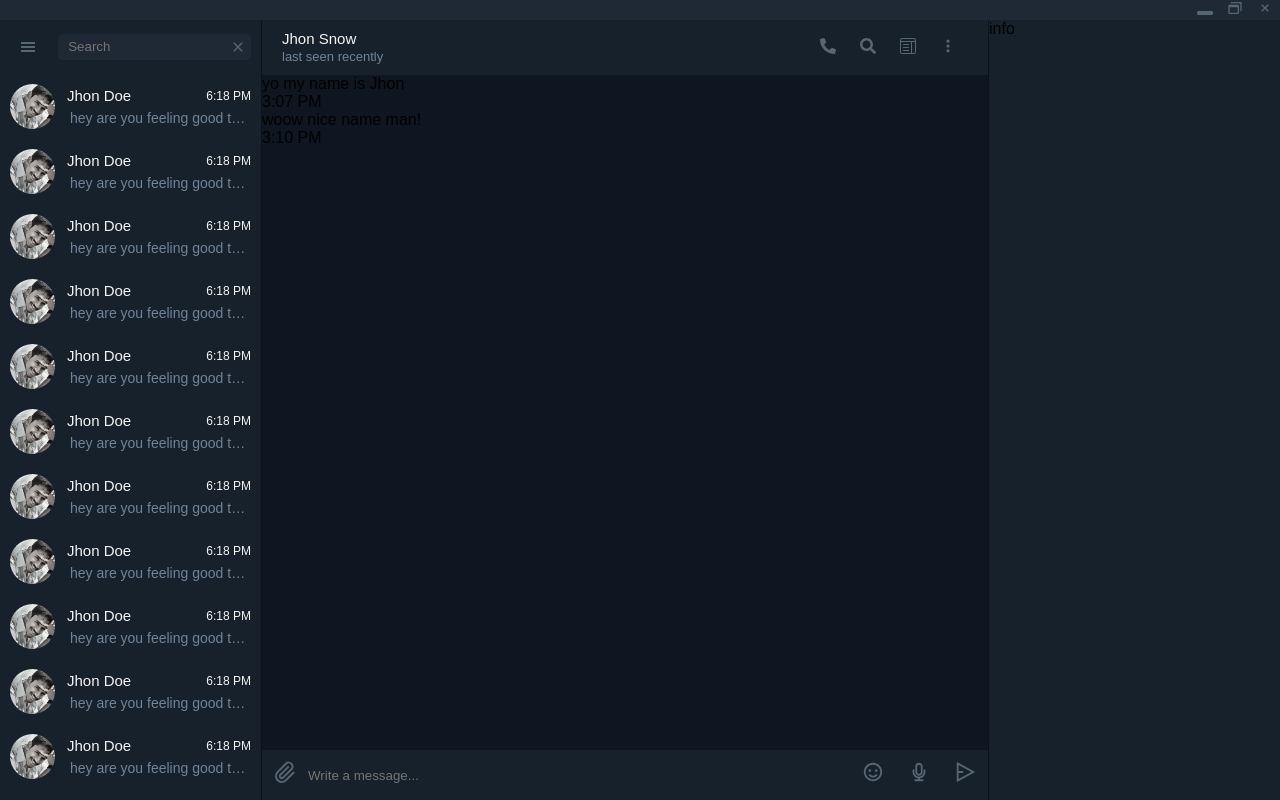
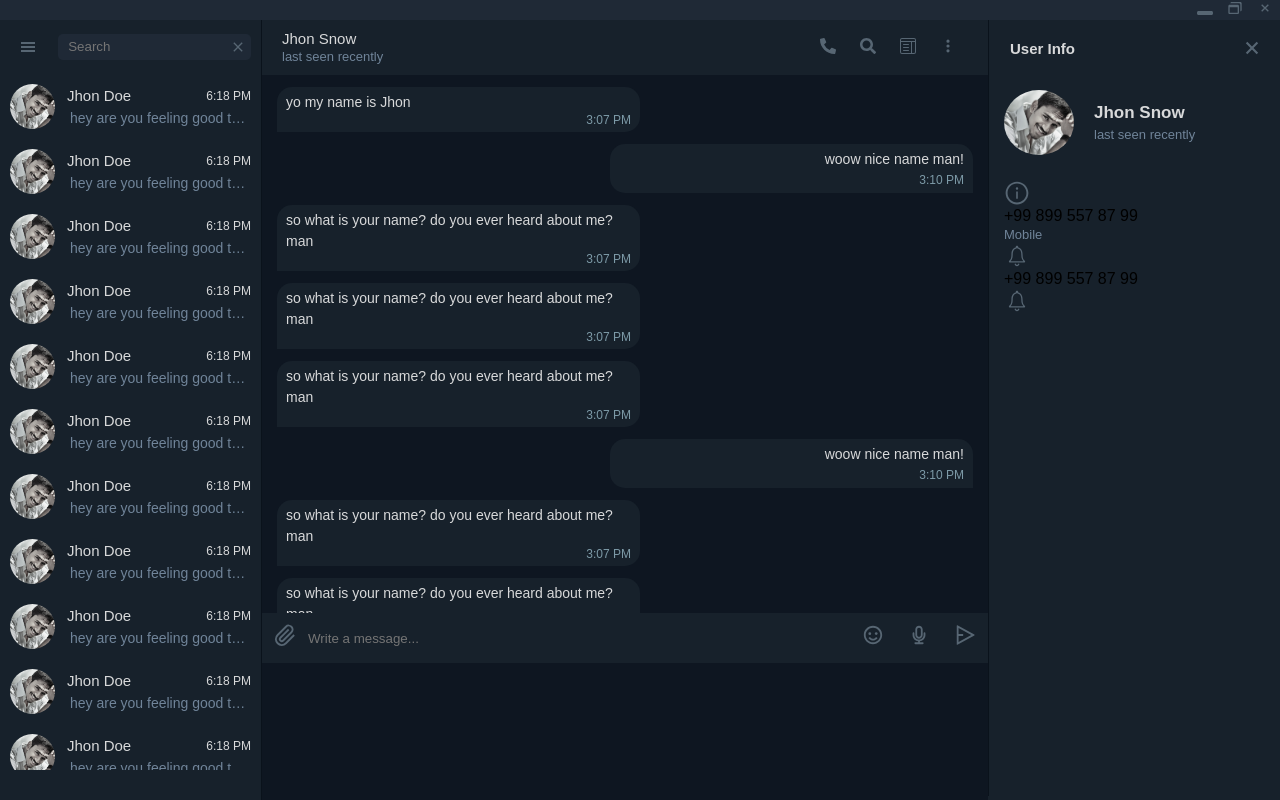
Before and after one commit to Akhmadjon-dev/last-telegram-clone, a React (Create React App) app: page / in a window 1280 px wide. Built offline with nearby package versions, Linux system fonts and the light colour scheme.

Commit message:
info section header done

```diff
--- a/src/container/App.css
+++ b/src/container/App.css
@@ -55,7 +55,7 @@
 .contact__user{
     overflow: scroll;
     scrollbar-width: 0;
-    height: 90vh;
+    height: 87vh;
     -ms-overflow-style: none;  /* Internet Explorer 10+ */
 }
 .chat{
--- a/src/container/Chat/chat.js
+++ b/src/container/Chat/chat.js
@@ -31,11 +31,55 @@ const Chat = () => {
         </div>
       </div>
       <div className="chat__message-block">
-        <div className="chat__come-message">
+        <div className="chat__message chat__come-message">
           <p className="chat__message-text">yo my name is Jhon</p>
           <span className="chat__message-time">3:07 PM</span>
         </div>
-        <div className="chat__go-message">
+        <div className="chat__message chat__go-message">
+          <p className="chat__message-text">woow nice name man!</p>
+          <span className="chat__message-time">3:10 PM</span>
+        </div>
+        <div className="chat__message chat__come-message">
+          <p className="chat__message-text">
+            so what is your name? do you ever heard about me? man{" "}
+          </p>
+          <span className="chat__message-time">3:07 PM</span>
+        </div>
+        <div className="chat__message chat__come-message">
+          <p className="chat__message-text">
+            so what is your name? do you ever heard about me? man{" "}
+          </p>
+          <span className="chat__message-time">3:07 PM</span>
+        </div>
+        <div className="chat__message chat__come-message">
+          <p className="chat__message-text">
+            so what is your name? do you ever heard about me? man{" "}
+          </p>
+          <span className="chat__message-time">3:07 PM</span>
+        </div>
+        <div className="chat__message chat__go-message">
+          <p className="chat__message-text">woow nice name man!</p>
+          <span className="chat__message-time">3:10 PM</span>
+        </div>
+        <div className="chat__message chat__come-message">
+          <p className="chat__message-text">
+            so what is your name? do you ever heard about me? man{" "}
+          </p>
+          <span className="chat__message-time">3:07 PM</span>
+        </div>
+        <div className="chat__message chat__come-message">
+          <p className="chat__message-text">
+            so what is your name? do you ever heard about me? man{" "}
+          </p>
+          <span className="chat__message-time">3:07 PM</span>
+        </div>
+        <div className="chat__message chat__come-message">
+          <p className="chat__message-text">
+            so what is your name? do you ever heard about me? man{" "}
+          </p>
+          <span className="chat__message-time">3:07 PM</span>
+        </div>
+        <div className="chat__message chat__go-message">
           <p className="chat__message-text">woow nice name man!</p>
           <span className="chat__message-time">3:10 PM</span>
         </div>
--- a/src/container/Chat/style.css
+++ b/src/container/Chat/style.css
@@ -36,17 +36,14 @@
 .chat__icon path{
     stroke: var(--icon-color);
 }
-.chat__icon:hover, .chat__icon path{
-    stroke: var(--icon-color);
+.chat__icon:hover path{
+    stroke: var(--active-text);
 }
 
 .chat__icon:hover{
     color:var(--active-text);
 }
 
-.chat__message-block{
-    flex: 1;
-}
 
 /* char form style here  */
 
@@ -73,3 +70,52 @@
 }
 
 /* chat message block here  */
+
+.chat__message-block{
+    /* flex: 1; */
+}
+.chat__message-block::-webkit-scrollbar{
+    display: none;
+}
+.chat__message-block{
+    overflow: scroll;
+    scrollbar-width: 0;
+    height: 538px;
+    -ms-overflow-style: none;  /* Internet Explorer 10+ */
+}
+.chat__message{
+    margin: 12px 0;
+    padding: 5px 9px ;
+    border-radius: 15px;
+    min-height: 30px;
+    background-color: var(--sender-bc);
+}
+.chat__message-text{
+    color: var(--text-color);
+    font-size: 14px;
+    line-height: 150%;
+    white-space: pre-wrap;
+}
+.chat__message-time{
+    font-size: 12px;
+    color: var(--my-msg-time-color2);
+}
+.chat__message-block > *{
+    max-width: 50%;
+}
+.chat__come-message{
+    border-bottom-left-radius: 0;
+    margin-left: 15px;
+    text-align: left;
+    margin-right: auto;
+}
+.chat__come-message span{
+    text-align: right;
+    display: block;
+}
+.chat__go-message{
+    border-bottom-right-radius: 0;
+    margin-right: 15px;
+    text-align: right;
+    margin-left: auto;
+}
--- a/src/container/Info/index.js
+++ b/src/container/Info/index.js
@@ -1,7 +1,60 @@
 import React from "react";
+import { GrFormClose } from "react-icons/gr";
+import { AiOutlineInfoCircle, AiOutlineUnorderedList } from "react-icons/ai";
+import { FiFile } from "react-icons/fi";
+import { CgHeadset } from "react-icons/cg";
+import { BiVideo, BiMicrophone, BiUser } from "react-icons/bi";
+import { HiOutlinePhotograph } from "react-icons/hi";
+import {
+  IoIosNotificationsOutline,
+  IoToggle,
+  IoLinkSharp,
+} from "react-icons/io";
+import UserImg from "../../assets/img/user.jpg";
 
+import "./style.css";
 const Info = () => {
-  return <div className="info">info</div>;
+  return (
+    <div className="info">
+      <div className="info__header">
+        <div className="info__title">
+          <h3>User Info</h3>
+          <div className="info__icon">
+            <GrFormClose />
+          </div>
+        </div>
+        <div className="info__img-row">
+          <img src={UserImg} alt="user-info-img" className="info__image" />
+          <div>
+            <h2 className="info__name">Jhon Snow</h2>
+            <span className="info__time">last seen recently</span>
+          </div>
+        </div>
+      </div>
+      <div className="info__notif-rows">
+        <div className="info__notif-row">
+          <div className="info__icon">
+            <AiOutlineInfoCircle />
+          </div>
+          <div className="info__phone">
+            <p>+99 899 557 87 99</p>
+            <span className="info__time">Mobile</span>
+          </div>
+        </div>
+        <div className="info__notif-row">
+          <div className="info__icon">
+            <IoIosNotificationsOutline />
+          </div>
+          <div className="info__phone">
+            <p>+99 899 557 87 99</p>
+            <div className="info__icon">
+              <IoIosNotificationsOutline />
+            </div>
+          </div>
+        </div>
+      </div>
+    </div>
+  );
 };
 
 export default Info;
--- /dev/null
+++ b/src/container/Info/style.css
@@ -0,0 +1,82 @@
+.info{
+    display: flex;
+    flex-direction: column;
+}
+.info::-webkit-scrollbar{
+    display: none;
+}
+.info{
+    overflow: scroll;
+    scrollbar-width: 0;
+    height: 97vh;
+    -ms-overflow-style: none;  /* Internet Explorer 10+ */
+}
+
+ /* info header style  */
+
+.info__header{
+    width: 100%;
+    height: 150px;
+    padding: 15px;
+    display: flex;
+    justify-content: space-between;
+    flex-direction: column;
+}
+.info__title{
+    display: flex;
+    align-items: center;
+    justify-content: space-between;
+}
+.info__icon{
+    font-size: 26px;
+    line-height: 20px;
+    color: var(--icon-color);
+
+}
+.info__icon path{
+    stroke: var(--icon-color);
+}
+.info__icon:hover{
+    color: var(--active-text);
+    cursor: pointer;
+}
+.info__icon:hover  path{
+    stroke: var(--active-text);
+}
+.info__title h3{
+    font-size: 15px;
+    color: var(--text-color);
+    margin-left: 6px;
+}
+.info__img-row{
+    display: flex;
+    align-items: center;
+}
+.info__img-row > div{
+    margin-left: 20px;
+}
+.info__image{
+    width: 70px;
+    height: 65px;
+    border-radius: 50%;
+    object-fit: cover;
+}
+.info__name{
+    color: var(--text-color);
+    font-size: 17px;
+    margin-bottom: 2px;
+    font-weight: 600;
+}
+.info__time{
+    font-size: 13px;
+    color: var(--subtext-color);
+    cursor: default;
+}
+
+/* info rows  */
+
+.info__notif-rows{
+    display: flex;
+    flex-direction: column;
+    padding: 10px 15px;
+}
--- a/src/container/Top/index.js
+++ b/src/container/Top/index.js
@@ -1,17 +1,15 @@
 import React from "react";
 import { GrFormClose } from "react-icons/gr";
-import { BiCheckbox, BiWindows } from "react-icons/bi";
-import { FaRegWindowMinimize, FaWindowMinimize } from "react-icons/fa";
+import {  BiWindows } from "react-icons/bi";
+import {  FaWindowMinimize } from "react-icons/fa";
 const Index = () => {
   return (
     <div className="top">
       <div className="top__icons">
         <div className="top__icon">
-          {/* <FaRegWindowMinimize /> */}
           <FaWindowMinimize />
         </div>
         <div className="top__icon">
-          {/* <BiCheckbox /> */}
           <BiWindows />
         </div>
         <div className="top__icon">
--- a/src/index.css
+++ b/src/index.css
@@ -1,7 +1,8 @@
 :root{
   --main-color:  #17212B;
   --main-border-color: #0A121B;
-  --text-color: #F5F5F5;
+  /* --text-color: #F5F5F5; */
+  --text-color:#d8d9da;
   --subtext-color: #708499;
   --icon-color: #576673;
   --icon-hv: #2c3847;
```
Also changed, not shown: 1 other file (tests, documents, lock files or other folders).
